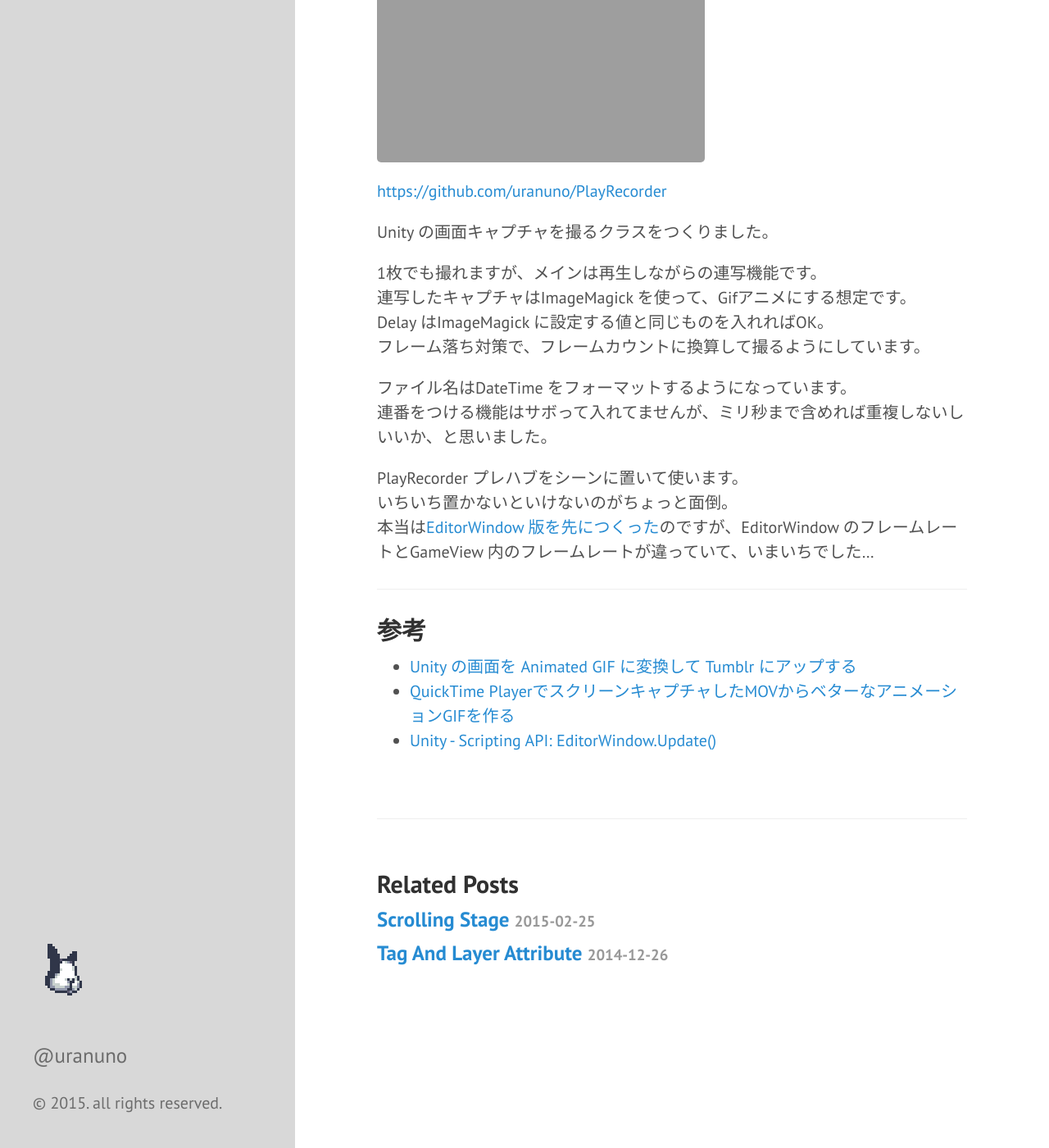
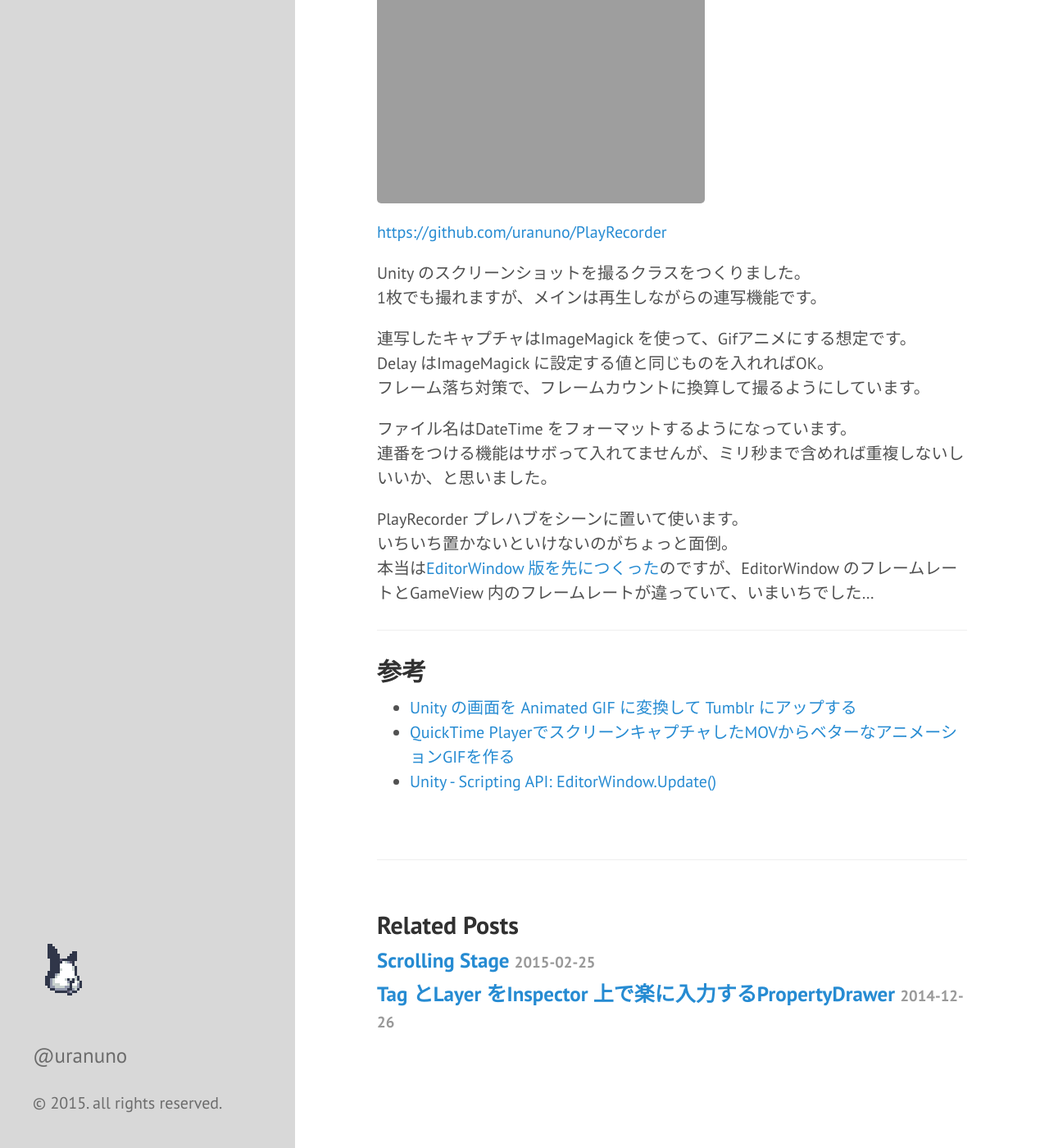
Before and after one commit to uranuno/uranuno.github.io, a Jekyll site: the page built from _posts/2015-03-10-play-recorder.md, in a window 1280 px wide and 1400 px high, scrolled down 282 px. Shown: the whole window at 82% size. Built offline with Jekyll 4.4.1, drawn with Linux system fonts in a browser that asks for light colours; Markdown is read by kramdown in place of the engine named in the settings; some of the changed text lies outside the part shown.

Commit message:
記事のタイトルを日本語に

```diff
--- a/_posts/2014-12-26-tag-and-layer-attribute.md
+++ b/_posts/2014-12-26-tag-and-layer-attribute.md
@@ -1,5 +1,6 @@
 ---
 layout: post
+title: Tag とLayer をInspector 上で楽に入力するPropertyDrawer
 tag: [unity]
 ---
 
--- a/_posts/2015-03-10-play-recorder.md
+++ b/_posts/2015-03-10-play-recorder.md
@@ -1,5 +1,6 @@
 ---
 layout: post
+title: Unity のスクリーンショットを連写で撮る
 tag: [unity]
 ---
 
@@ -7,11 +8,11 @@
 
 [https://github.com/uranuno/PlayRecorder](https://github.com/uranuno/PlayRecorder)
 
-Unity の画面キャプチャを撮るクラスをつくりました。
+Unity のスクリーンショットを撮るクラスをつくりました。
+1枚でも撮れますが、メインは再生しながらの連写機能です。
 
 <!-- more -->
 
-1枚でも撮れますが、メインは再生しながらの連写機能です。
 連写したキャプチャはImageMagick を使って、Gifアニメにする想定です。
 Delay はImageMagick に設定する値と同じものを入れればOK。
 フレーム落ち対策で、フレームカウントに換算して撮るようにしています。
```
